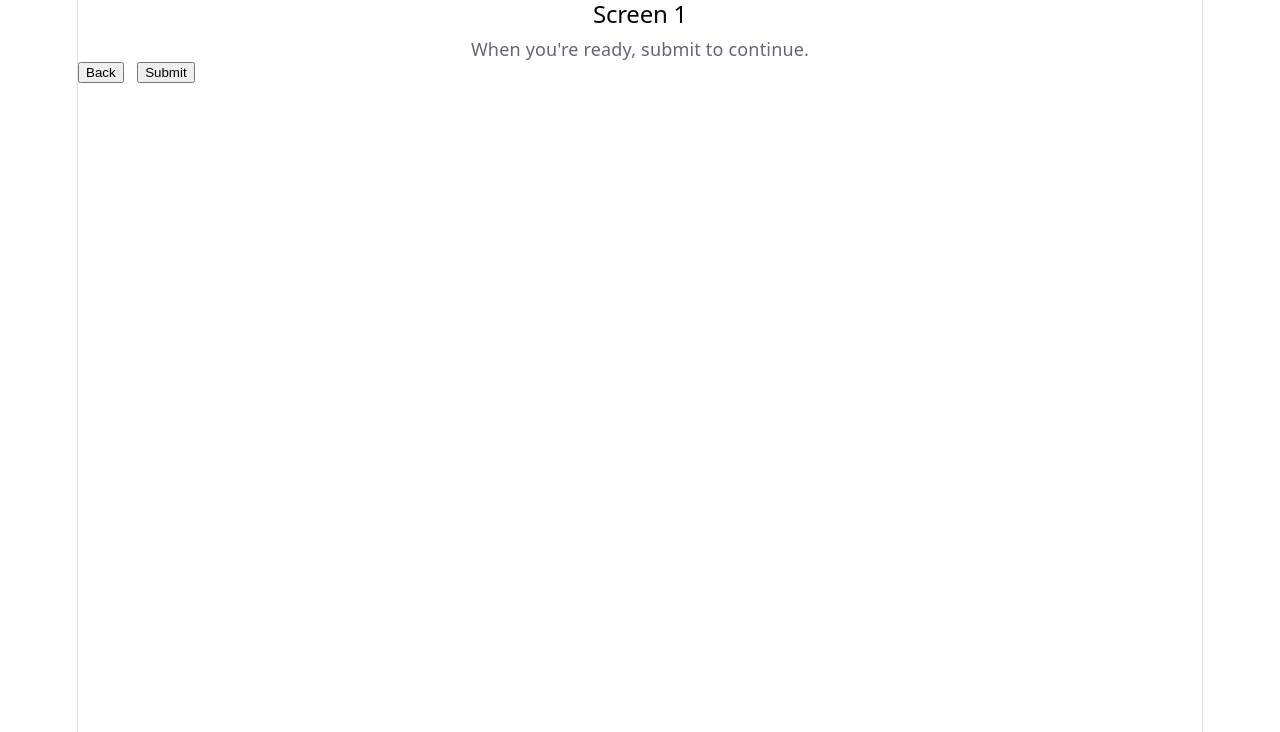
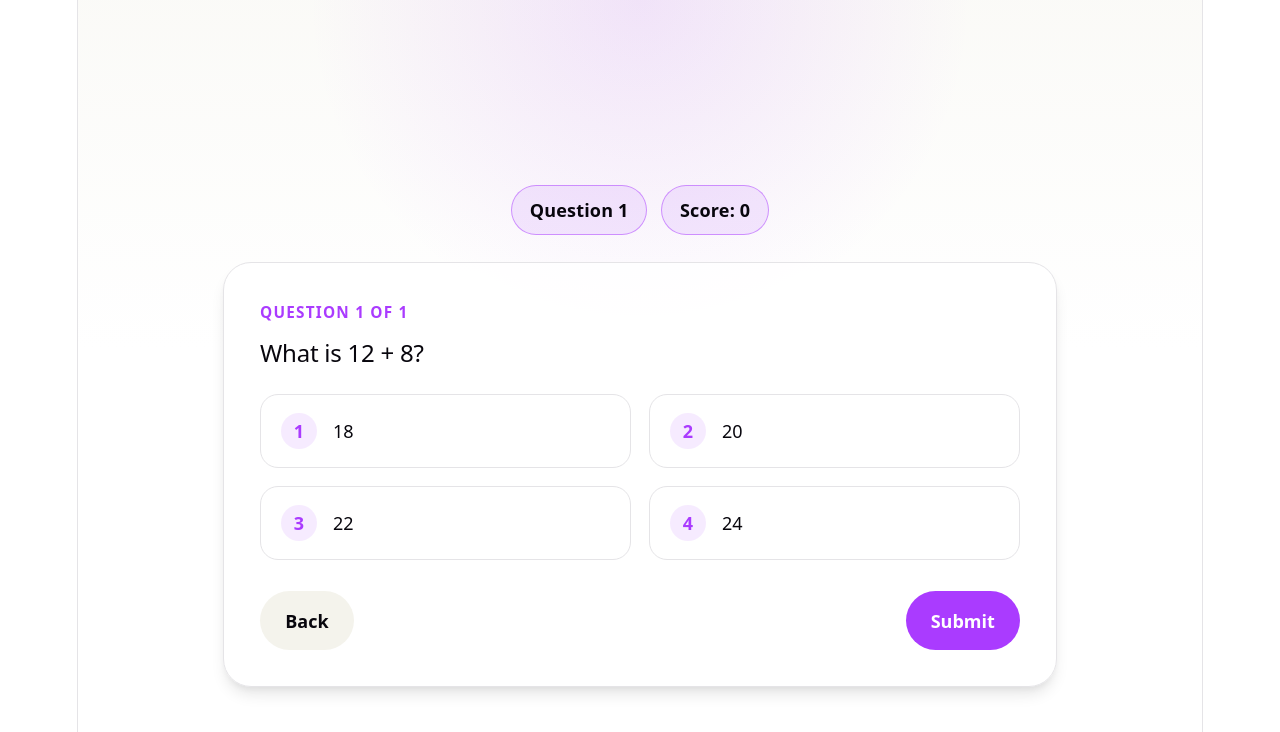
Before and after one commit to Muthan111/reactProject2, a React (Vite) app in the folder project2/: page / in a window 1280 px wide. Both pictures are taken after a click on the button "Easy". Shown: the top 732 px of the page. Built offline with nearby package versions, Linux system fonts and the light colour scheme.

Commit message:
the main quiz format has been added to Screen1 this includes a question, 4 options and a submit button

```diff
--- a/project2/src/App.css
+++ b/project2/src/App.css
@@ -182,3 +182,148 @@
     border-right-color: var(--border);
   }
 }
+
+.quiz-screen {
+  min-height: 100svh;
+  display: grid;
+  align-content: center;
+  gap: 1.5rem;
+  padding: 2rem;
+  background:
+    radial-gradient(circle at top, rgba(170, 59, 255, 0.12), transparent 32%),
+    linear-gradient(180deg, rgba(244, 243, 236, 0.4), transparent 40%);
+}
+
+.quiz-screen__top {
+  display: flex;
+  justify-content: center;
+  gap: 0.75rem;
+  flex-wrap: wrap;
+}
+
+.quiz-pill {
+  display: inline-flex;
+  align-items: center;
+  justify-content: center;
+  padding: 0.6rem 1rem;
+  border-radius: 999px;
+  border: 1px solid var(--accent-border);
+  background: var(--accent-bg);
+  color: var(--text-h);
+  font-weight: 600;
+}
+
+.quiz-card {
+  width: min(100%, 760px);
+  margin: 0 auto;
+  padding: 2rem;
+  border: 1px solid var(--border);
+  border-radius: 28px;
+  background: rgba(255, 255, 255, 0.86);
+  box-shadow: var(--shadow);
+  text-align: left;
+}
+
+.quiz-card__eyebrow {
+  margin-bottom: 0.75rem;
+  color: var(--accent);
+  font-weight: 700;
+  text-transform: uppercase;
+  letter-spacing: 0.08em;
+  font-size: 0.85rem;
+}
+
+.quiz-options {
+  display: grid;
+  grid-template-columns: repeat(2, minmax(0, 1fr));
+  gap: 1rem;
+  margin-top: 1.5rem;
+}
+
+.quiz-option {
+  display: flex;
+  align-items: center;
+  gap: 0.9rem;
+  width: 100%;
+  padding: 1rem 1.1rem;
+  border-radius: 18px;
+  border: 1px solid var(--border);
+  background: var(--bg);
+  color: var(--text-h);
+  cursor: pointer;
+  font: inherit;
+  text-align: left;
+  transition:
+    transform 0.2s ease,
+    border-color 0.2s ease,
+    box-shadow 0.2s ease;
+}
+
+.quiz-option:hover {
+  transform: translateY(-2px);
+  border-color: var(--accent-border);
+  box-shadow: var(--shadow);
+}
+
+.quiz-option__index {
+  display: inline-flex;
+  width: 2rem;
+  height: 2rem;
+  align-items: center;
+  justify-content: center;
+  border-radius: 50%;
+  background: var(--accent-bg);
+  color: var(--accent);
+  font-weight: 700;
+  flex-shrink: 0;
+}
+
+.quiz-actions {
+  display: flex;
+  justify-content: space-between;
+  gap: 1rem;
+  margin-top: 1.75rem;
+}
+
+.quiz-action {
+  border: 0;
+  border-radius: 999px;
+  padding: 0.9rem 1.4rem;
+  font: inherit;
+  font-weight: 700;
+  cursor: pointer;
+}
+
+.quiz-action--secondary {
+  background: var(--code-bg);
+  color: var(--text-h);
+}
+
+.quiz-action--primary {
+  background: var(--accent);
+  color: white;
+}
+
+@media (prefers-color-scheme: dark) {
+  .quiz-card {
+    background: rgba(22, 23, 29, 0.92);
+  }
+}
+
+@media (max-width: 700px) {
+  .quiz-screen {
+    padding: 1.25rem;
+  }
+
+  .quiz-card {
+    padding: 1.25rem;
+  }
+
+  .quiz-options {
+    grid-template-columns: 1fr;
+  }
+
+  .quiz-actions {
+    flex-direction: column-reverse;
+  }
+}
--- a/project2/src/Quiz.tsx
+++ b/project2/src/Quiz.tsx
@@ -2,9 +2,19 @@ import { useState } from "react";
 import Start from "./start";
 import Screen1 from "./screen1";
 
+const quizQuestions = [
+  {
+    question: "What is 12 + 8?",
+    options: ["18", "20", "22", "24"],
+  },
+];
+
 const Quiz = () => {
   const [stage, setStage] = useState(1);
   const [isSubmitted, setIsSubmitted] = useState(false);
+  const [score] = useState(0);
+
+  const currentQuestion = quizQuestions[0];
 
   function nextStep() {
     setStage((prev) => prev + 1);
@@ -21,7 +31,17 @@ const Quiz = () => {
   return (
     <div>
       {stage === 1 && <Start nextStage={nextStep} />}
-      {stage === 2 && <Screen1 onSubmit={handleSubmit} onBack={prevStep} />}
+      {stage === 2 && (
+        <Screen1
+          question={currentQuestion.question}
+          options={currentQuestion.options}
+          currentScore={score}
+          questionNumber={1}
+          totalQuestions={quizQuestions.length}
+          onSubmit={handleSubmit}
+          onBack={prevStep}
+        />
+      )}
       {isSubmitted && <p>Submitted successfully.</p>}
     </div>
   );
--- a/project2/src/screen1.tsx
+++ b/project2/src/screen1.tsx
@@ -1,26 +1,54 @@
 type Props = {
+  question: string;
+  options: string[];
+  currentScore: number;
+  questionNumber: number;
+  totalQuestions: number;
   onSubmit: () => void;
   onBack: () => void;
 };
 
-const Screen1 = ({ onSubmit, onBack }: Props) => {
-  const handleSubmit = () => {
-    onSubmit();
-  };
+const Screen1 = ({
+  question,
+  options,
+  currentScore,
+  questionNumber,
+  totalQuestions,
+  onSubmit,
+  onBack,
+}: Props) => {
+  return (
+    <section className="quiz-screen">
+      <div className="quiz-screen__top">
+        <span className="quiz-pill">Question {questionNumber}</span>
+        <span className="quiz-pill">Score: {currentScore}</span>
+      </div>
 
-  return (
-    <div>
-      <h2>Screen 1</h2>
-      <p>When you're ready, submit to continue.</p>
-      <div style={{ display: "flex", gap: "0.75rem" }}>
-        <button type="button" onClick={onBack}>
-          Back
-        </button>
-        <button type="button" onClick={handleSubmit}>
-          Submit
-        </button>
+      <div className="quiz-card">
+        <p className="quiz-card__eyebrow">
+          Question {questionNumber} of {totalQuestions}
+        </p>
+        <h2>{question}</h2>
+
+        <div className="quiz-options" aria-label="Answer options">
+          {options.map((option, index) => (
+            <button key={option} type="button" className="quiz-option">
+              <span className="quiz-option__index">{index + 1}</span>
+              <span>{option}</span>
+            </button>
+          ))}
+        </div>
+
+        <div className="quiz-actions">
+          <button type="button" className="quiz-action quiz-action--secondary" onClick={onBack}>
+            Back
+          </button>
+          <button type="button" className="quiz-action quiz-action--primary" onClick={onSubmit}>
+            Submit
+          </button>
+        </div>
       </div>
-    </div>
+    </section>
   );
 };
 
```
